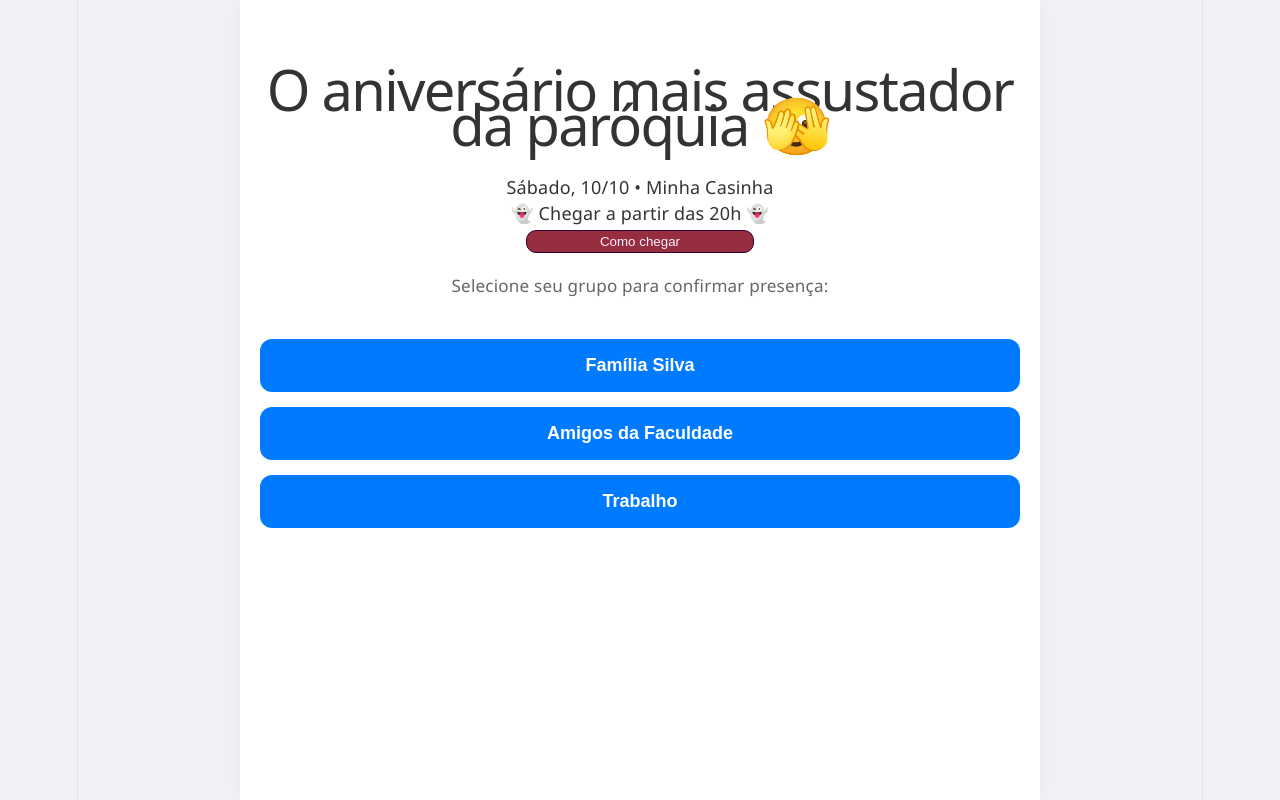
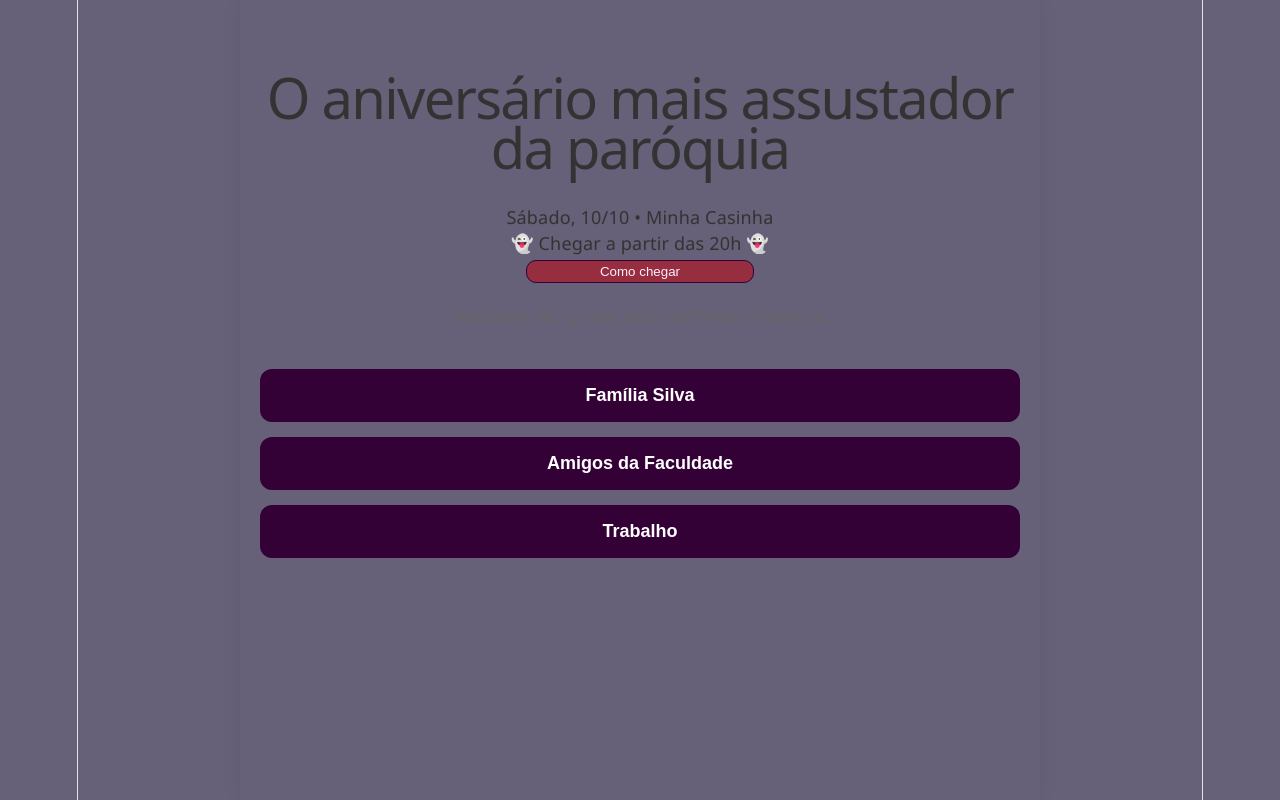
Before and after one commit to o-dio/Convite, a React (Vite) app: page / in a window 1280 px wide. Built offline with nearby package versions, Linux system fonts and the light colour scheme.

Commit message:
Alteracao de cores

```diff
--- a/src/App.css
+++ b/src/App.css
@@ -2,7 +2,7 @@
 body {
   margin: 0;
   padding: 0;
-  background-color: #f0f2f5;
+  background-color: #666078;
   font-family: 'Segoe UI', Tahoma, Geneva, Verdana, sans-serif;
   color: #333;
 }
@@ -22,7 +22,7 @@ button{
   max-width: 800px;
   min-height: 100vh;
   margin: 0 auto;
-  background-color: #ffffff;
+  background-color: #666078;
   box-shadow: 0 0 20px rgba(0,0,0,0.05);
   padding: 40px 20px;
   box-sizing: border-box;
@@ -37,7 +37,7 @@ button{
 
 .intro h1 {
   color: #333;
-  line-height: 35px;
+  line-height: 50px;
 }
 
 .intro a {
@@ -107,7 +107,7 @@ button{
   font-weight: bold;
   border: none;
   border-radius: 12px;
-  background-color: #007bff;
+  background-color: #330136;
   color: white;
   cursor: pointer;
   transition: transform 0.1s;
--- a/src/App.jsx
+++ b/src/App.jsx
@@ -48,7 +48,7 @@ const handleUberRedirect = () => {
         animate={{ opacity: 1, y: 0 }}
         className="intro"
       >
-        <h1>O aniversário mais assustador da paróquia 🫣</h1>
+        <h1>O aniversário mais assustador da paróquia</h1>
         <p>Sábado, 10/10 • Minha Casinha</p>
         <p>👻 Chegar a partir das 20h 👻</p>
         <button className='Endereco' onClick={() => abrirEndereco()}>Como chegar</button>
```
